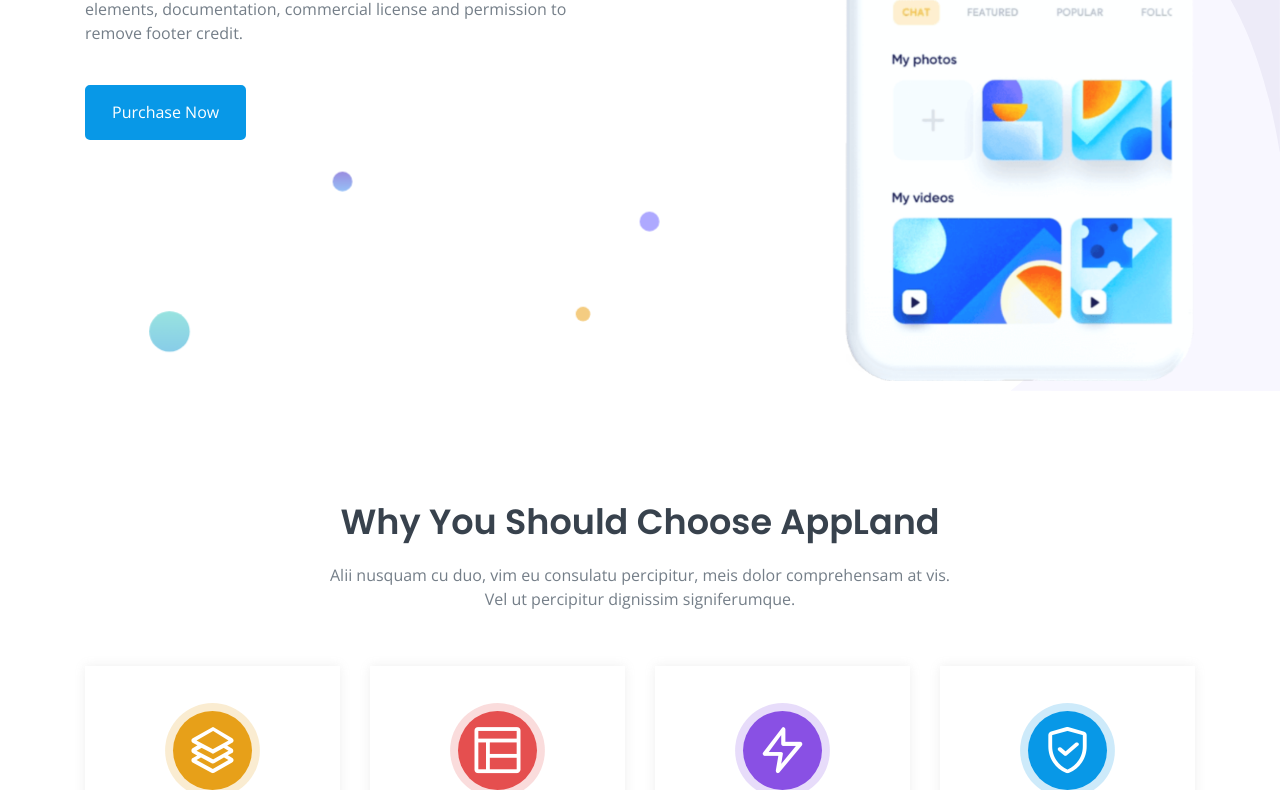
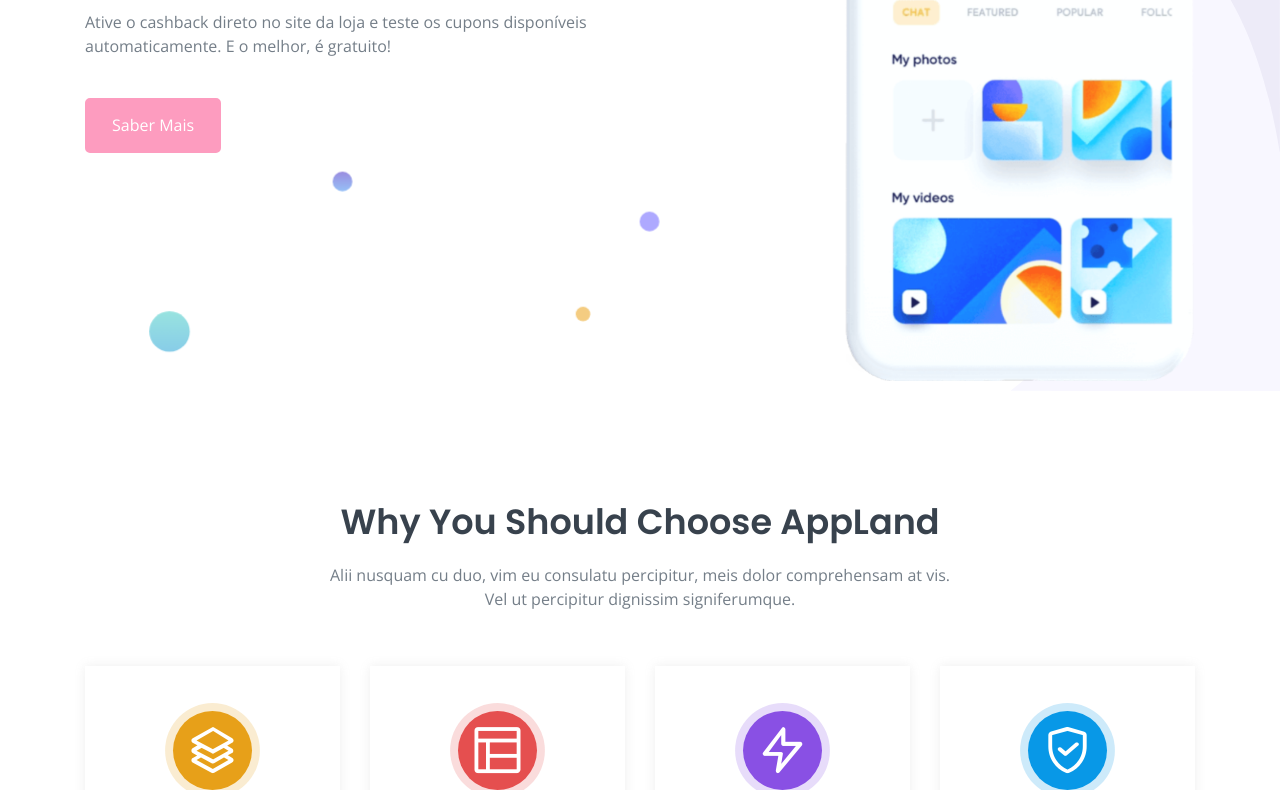
Before and after one commit to Gui027/Passarinho, a plain HTML site: page index.html in a window 1280 px wide. Shown: the part 409-1199 px from the top of the page. Drawn offline with nearby package versions, Linux system fonts and the light colour scheme.

Commit message:
color pink to first content and header

```diff
--- a/assets/css/style.css
+++ b/assets/css/style.css
@@ -120,7 +120,7 @@ p {
   -moz-user-select: none;
   -ms-user-select: none;
   user-select: none;
-  border: 2px solid #0898E7;
+  border: 2px solid #FD9CBF;
   padding: 0 25px;
   font-size: 16px;
   height: 55px;
@@ -134,7 +134,7 @@ p {
   -ms-transition: all 0.4s ease-out 0s;
   -o-transition: all 0.4s ease-out 0s;
   transition: all 0.4s ease-out 0s;
-  background-color: #0898E7; }
+  background-color: #FD9CBF; }
   .main-btn:hover {
     background-color: rgba(8, 152, 231, 0.7);
     color: #fff;
@@ -859,7 +859,7 @@ p {
         font-size: 38px; } }
     .header-hero-content .header-title span {
       display: contents;
-      color: #0898E7; }
+      color: #FD9CBF; }
   .header-hero-content .text {
     margin-top: 30px; }
   .header-hero-content ul {
--- a/index.html
+++ b/index.html
@@ -117,15 +117,15 @@
                     <div class="col-lg-6 col-md-10">
                         <div class="header-hero-content">
                             <h3 class="header-title wow fadeInLeftBig" data-wow-duration="1.3s" data-wow-delay="0.2s">
-                                <span>You're Using</span> Free Lite Version of AppLand
+                                <span>Cupons de desconto</span> e cashback em centenas de lojas online
                             </h3>
-                            <p class="text wow fadeInLeftBig" data-wow-duration="1.3s" data-wow-delay="0.6s">Please,
-                                purchase the full version of template get all pages, features, elements, documentation,
-                                commercial license and permission to remove footer credit.</p>
+                            <p class="text wow fadeInLeftBig" data-wow-duration="1.3s" data-wow-delay="0.6s">Ative o
+                                cashback direto no site da loja e teste os cupons disponíveis automaticamente. E o
+                                melhor, é gratuito!</p>
                             <ul class="d-flex">
                                 <li><a href="https://rebrand.ly/appland-ud" rel="nofollow"
                                         class="main-btn wow fadeInLeftBig" data-wow-duration="1.3s"
-                                        data-wow-delay="0.8s">Purchase Now</a></li>
+                                        data-wow-delay="0.8s">Saber Mais</a></li>
                             </ul>
                         </div> <!-- header hero content -->
                     </div>
```
